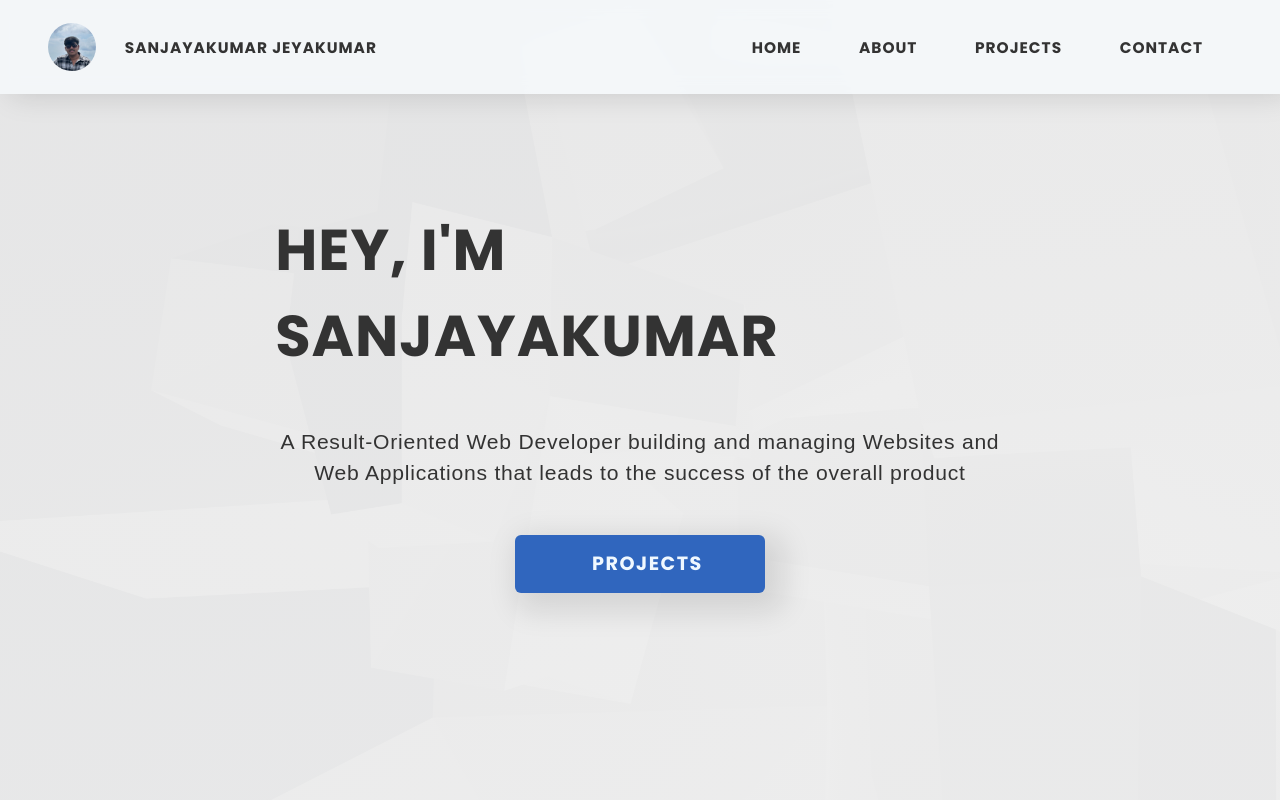
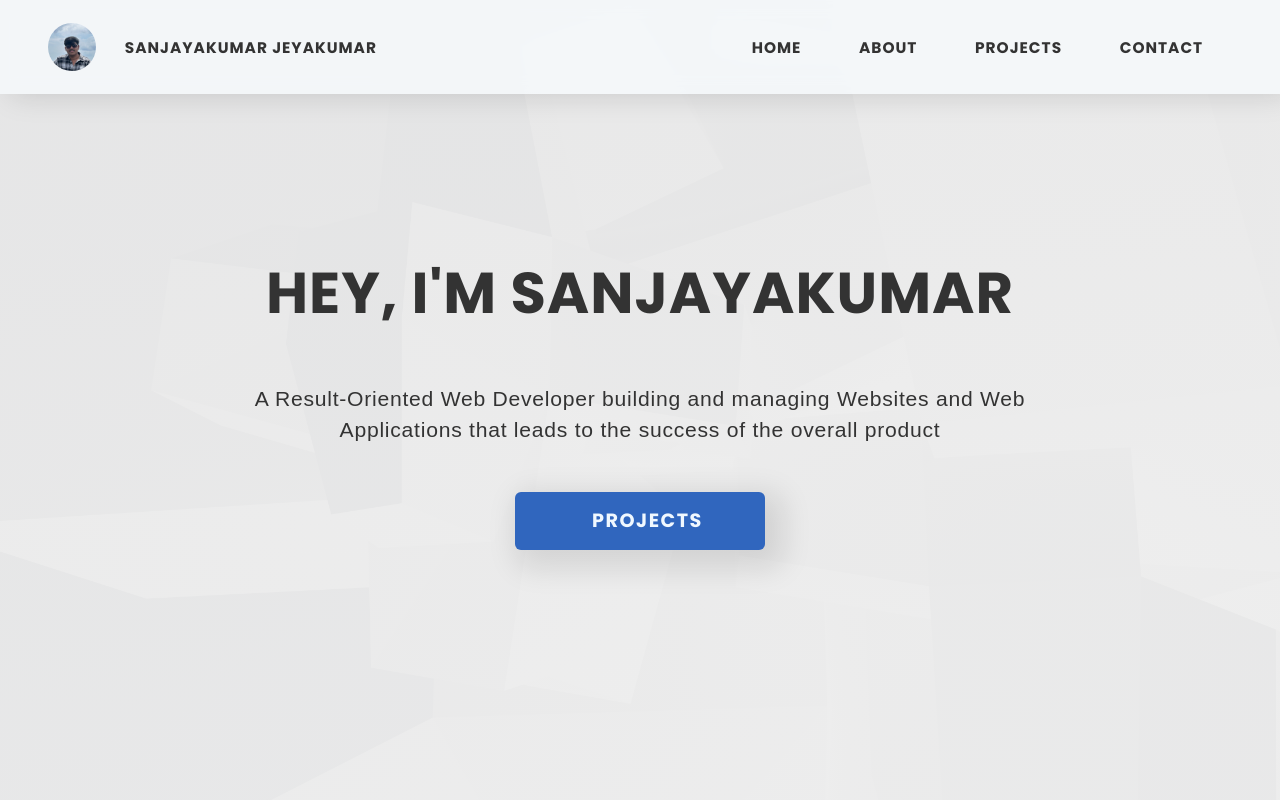
Before and after one commit to SanjayakumarJeyakumar/Portfolio-v1, a React (Create React App) app: page / in a window 1280 px wide. Shown: the top 800 px of the page. Built offline with nearby package versions, Linux system fonts and the light colour scheme.

Commit message:
small change

```diff
--- a/src/App.css
+++ b/src/App.css
@@ -136,7 +136,7 @@ ul {
   display: flex;
   justify-content: center;
   align-items: center;
-  width: 80rem;
+  width: 90rem;
   max-width: 100%;
   padding: 0 2rem;
   flex-direction: column;
```
